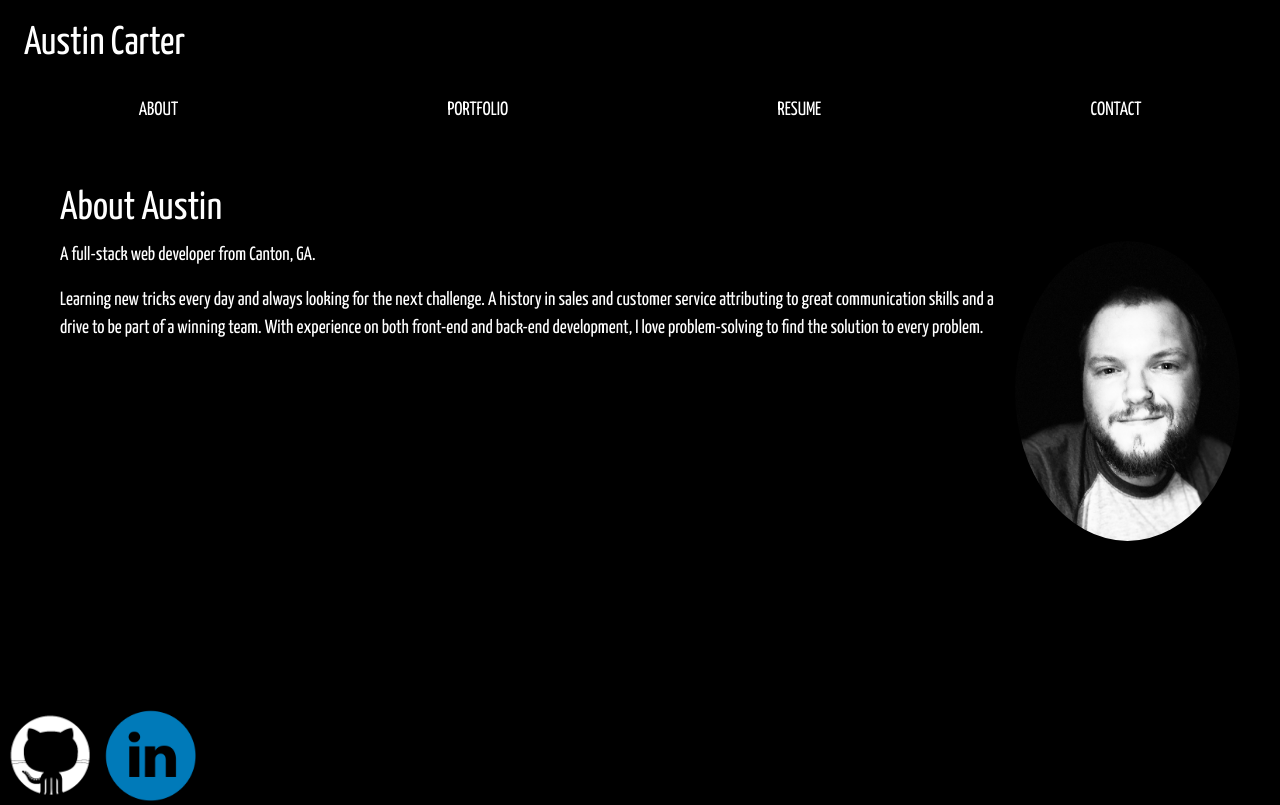
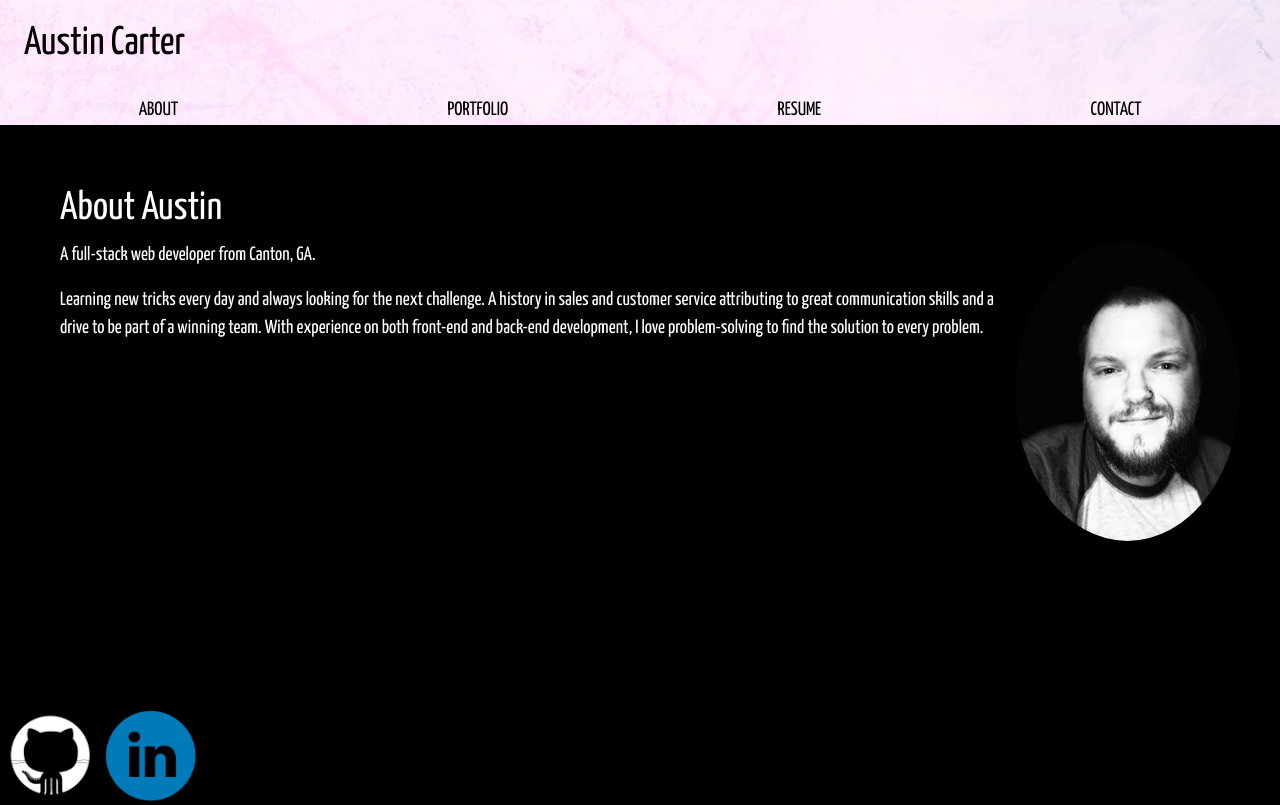
Before and after one commit to auscarter17/auscarter-react-portfolio, a React (Create React App) app: page / in a window 1280 px wide. Built offline with nearby package versions, Linux system fonts and the light colour scheme.

Commit message:
header image

```diff
--- a/src/index.css
+++ b/src/index.css
@@ -13,6 +13,17 @@
 code {
   font-family: source-code-pro, Menlo, Monaco, Consolas, 'Courier New',
     monospace;
+}
+
+.heading {
+  width: 100%;
+}
+
+header {
+  background-image: url('./assets/media/headerImage.PNG');
+  background-size:100%;
+  width: 100%;
+  color: black;
 }
 
 ul {
```
Also changed, not shown: src/assets/media/headerImage.PNG (added).
